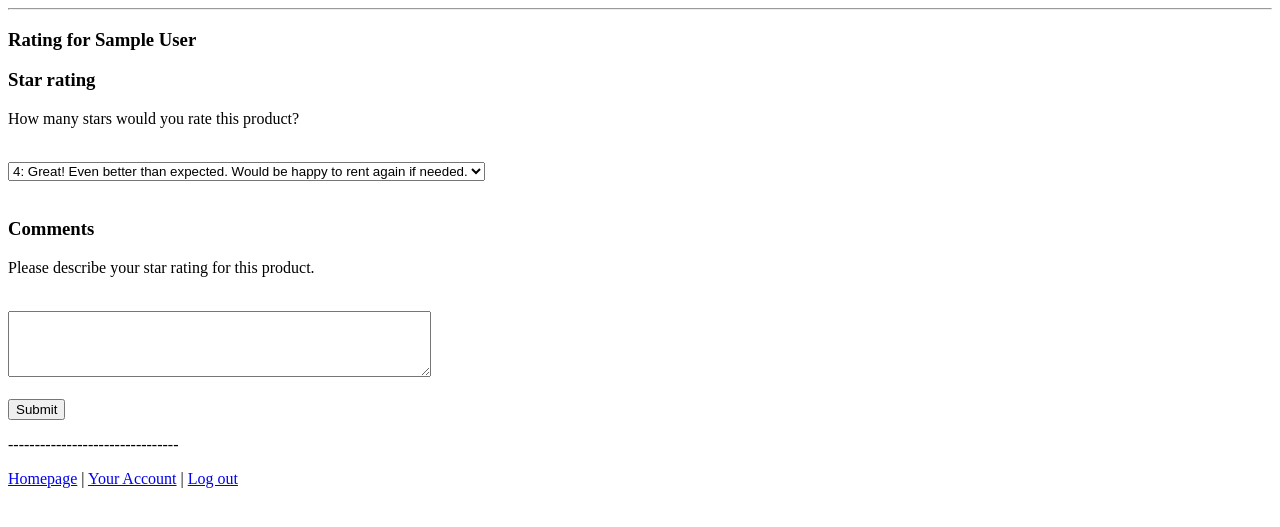
After one commit to fwong03/Happy-Camper, a Flask app: page /product-rate-edit/ in a window 1280 px wide. The commit adds this page. Shown: the top 527 px of the page. Run offline with Flask 2, Linux system fonts and the light colour scheme; the visitor is signed in with stand-in values (Sample User, id 1).

Commit message:
Now have product ratings

```diff
--- a/server.py
+++ b/server.py
@@ -164,8 +164,8 @@ def show_account():
 
     rentals = db.session.query(History.history_id, History.start_date,
                                History.end_date, History.total_cost,
-                               History.owner_rating_id, Brand.brand_name,
-                               Product.model,
+                               History.owner_rating_id, History.prod_rating_id,
+                               Brand.brand_name, Product.model, Product.prod_id,
                                Product.owner_user_id).join(Product).join(Brand).filter(History.renter_user_id == user.user_id).all()
 
     return render_template("accountinfo.html", firstname=fname, lastname=lname,
@@ -360,8 +360,9 @@ def show_results():
     sorted_cats = sorted(categorized_products.keys())
 
     return render_template("searchresults.html", location=search_area,
-                           miles=search_miles, start_date=search_start_date,
-                           end_date=search_end_date, num_days=days,
+                           miles=search_miles,
+                           start_date_string=session['search_start_date'].date().isoformat(),
+                           end_date_string=ssession['search_end_date'].date().isoformat,
                            sorted_categories=sorted_cats,
                            products=categorized_products)
 
@@ -432,7 +433,7 @@ def rent_item():
     return render_template("rent-final.html")
 
 
-@app.route('/owner-rating/<int:prod_id>')
+@app.route('/show-owner-rating/<int:prod_id>')
 def show_owner_rating(prod_id):
     """Show owner star ratings and any comments.
 
@@ -472,7 +473,6 @@ def rate_owner(owner_id, history_id):
 
     """
 
-    owner_id = owner_id
     owner = User.query.get(owner_id)
 
     session['history_id_for_rating'] = history_id
@@ -501,11 +501,11 @@ def confirm_owner_rating():
 
     return render_template("owner-rate-confirm.html", num_stars=stars,
                            comments_text=comments,
-                           submit_route='/handle-owner-rate')
+                           submit_route='/handle-owner-rating')
 
 
-@app.route('/handle-owner-rate', methods=['POST'])
-def handle_owner_rate():
+@app.route('/handle-owner-rating', methods=['POST'])
+def handle_owner_rating():
     """Handle owner rating form submission.
 
     Will (1) create rating object and (2)update associated history object's
@@ -526,6 +526,72 @@ def handle_owner_rate():
 
     session.pop('history_id_for_rating')
     session.pop('owner_username_for_rating')
+
+    flash("Thank you for your rating!")
+
+    return redirect('/success')
+
+
+@app.route('/product-rate/<int:prod_id>-<int:history_id>')
+def rate_product(prod_id, history_id):
+    """Page to rate product.
+
+    """
+
+    item = Product.query.get(prod_id)
+
+    session['history_id_for_rating'] = history_id
+    session['prod_id_for_rating'] = prod_id
+    session['prod_name_for_rating'] = "%s %s" % (item.brand.brand_name, item.model)
+
+    return render_template("product-rate-form.html", product=item,
+                           submit_route='/product-rate-confirm/')
+
+
+@app.route('/product-rate-edit/')
+def edit_product_rating():
+    """Page to edit rating of product.
+
+    """
+
+    return render_template("product-rate-edit.html",
+                           submit_route='/product-rate-confirm/')
+
+
+@app.route('/product-rate-confirm/', methods=['POST'])
+def confirm_product_rating():
+    """Confirm product rating before adding to database"""
+
+    stars = request.form.get("stars")
+    comments = request.form.get("comments")
+
+    return render_template("product-rate-confirm.html", num_stars=stars,
+                           comments_text=comments,
+                           submit_route='/handle-product-rating')
+
+
+@app.route('/handle-product-rating', methods=['POST'])
+def handle_product_rating():
+    """Handle product rating form submission.
+
+    Will (1) create rating object and (2) update associated history object's
+    prod_rating_id.
+    """
+
+    number_stars = int(request.form.get("number_stars"))
+    comments_text = request.form.get("comments_text")
+
+    product_rating = Rating(stars=number_stars, comments=comments_text)
+    db.session.add(product_rating)
+    db.session.commit()
+
+    history = History.query.get(session['history_id_for_rating'])
+    history.prod_rating_id = product_rating.rating_id
+
+    db.session.commit()
+
+    session.pop('history_id_for_rating')
+    session.pop('prod_name_for_rating')
 
     flash("Thank you for your rating!")
 
--- a/templates/product-detail.html
+++ b/templates/product-detail.html
@@ -13,14 +13,14 @@
         <li>Price per day: ${{ '{:,.2f}'.format(product.price_per_day) }}</li>
         <li>Description: {{ product.description }}</li>
         <li>Condition: {{ product.condition }}</li>
-        <li><a href="/owner-rating/{{ product.prod_id }}">Product Owner Rating</a>
+        <li><a href="/show-owner-rating/{{ product.prod_id }}">Product Owner Rating</a>
     </ul>
 
         {% if product.owner.email != session['user'] %}
             <p>Your rental period info:</p>
             <ul>
-                <li>Rental start date: {{ session['date1'].date().isoformat() }}</li>
-                <li>Rental end date: {{ session['date2'].date().isoformat() }}</li>
+                <li>Rental start date: {{ start_date_string }}</li>
+                <li>Rental end date: {{ end_date_string }}</li>
             <li>Number of days: {{ session['num_days'] }}
             <li>Total cost: ${{ '{:,.2f}'.format(session['num_days'] * product.price_per_day) }}</li>
             </ul>
--- /dev/null
+++ b/templates/product-rate-edit.html
@@ -0,0 +1,30 @@
+{% extends 'rate-form-base.html' %}
+
+{% block title %}Product Rating Form{% endblock %}
+
+{% block page_heading %} Rating for {{ session['prod_name_for_rating'] }} {% endblock %}
+
+ {% block star_instructions %}
+
+     How many stars would you rate this product?
+
+{% endblock %}
+
+{% block star_dropdown %}
+    <select name="stars">
+        <option value="4">4: Great! Even better than expected. Would be happy to rent again if needed. </option>
+        <option value="3">3: As expected. Would not mind renting again if needed. </option>
+        <option value="2">2: Not as good as expected. Might rent again if in a pinch.</option>
+        <option value="1">1: Awful. Would not rent again.</option>
+  </select>
+{% endblock %}
+
+{% block comments_instructions %}
+    Please describe your star rating for this product.
+{% endblock %}
+
+{% block comments_text %}
+
+ <textarea rows="4" cols="50" name="comments"></textarea><br><br>
+
+ {% endblock %}
```
Also changed, not shown: templates/accountinfo.html (+9 -4 lines), templates/product-rate-confirm.html (added, +28 -0 lines), templates/product-rate-form.html (added, +30 -0 lines).
